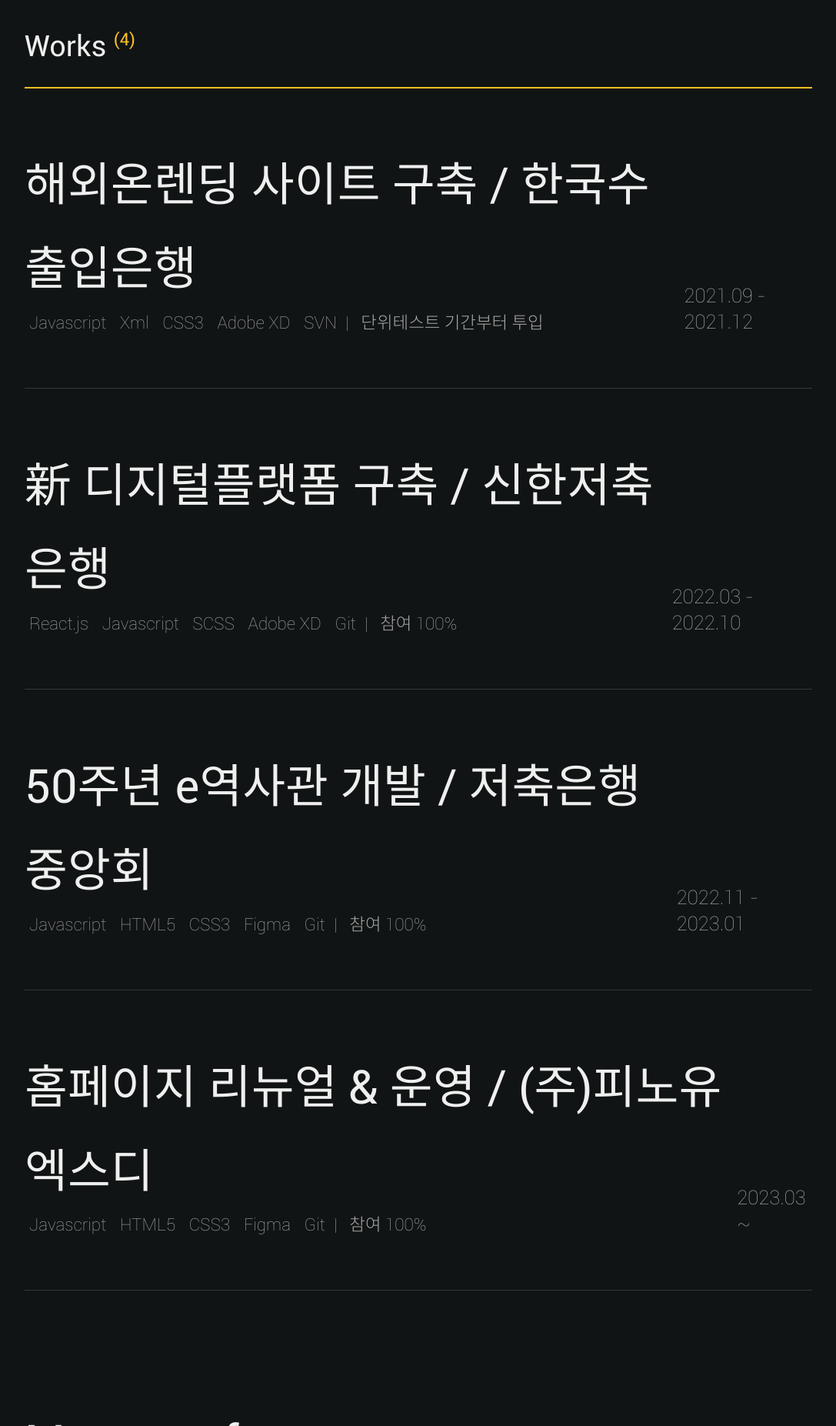
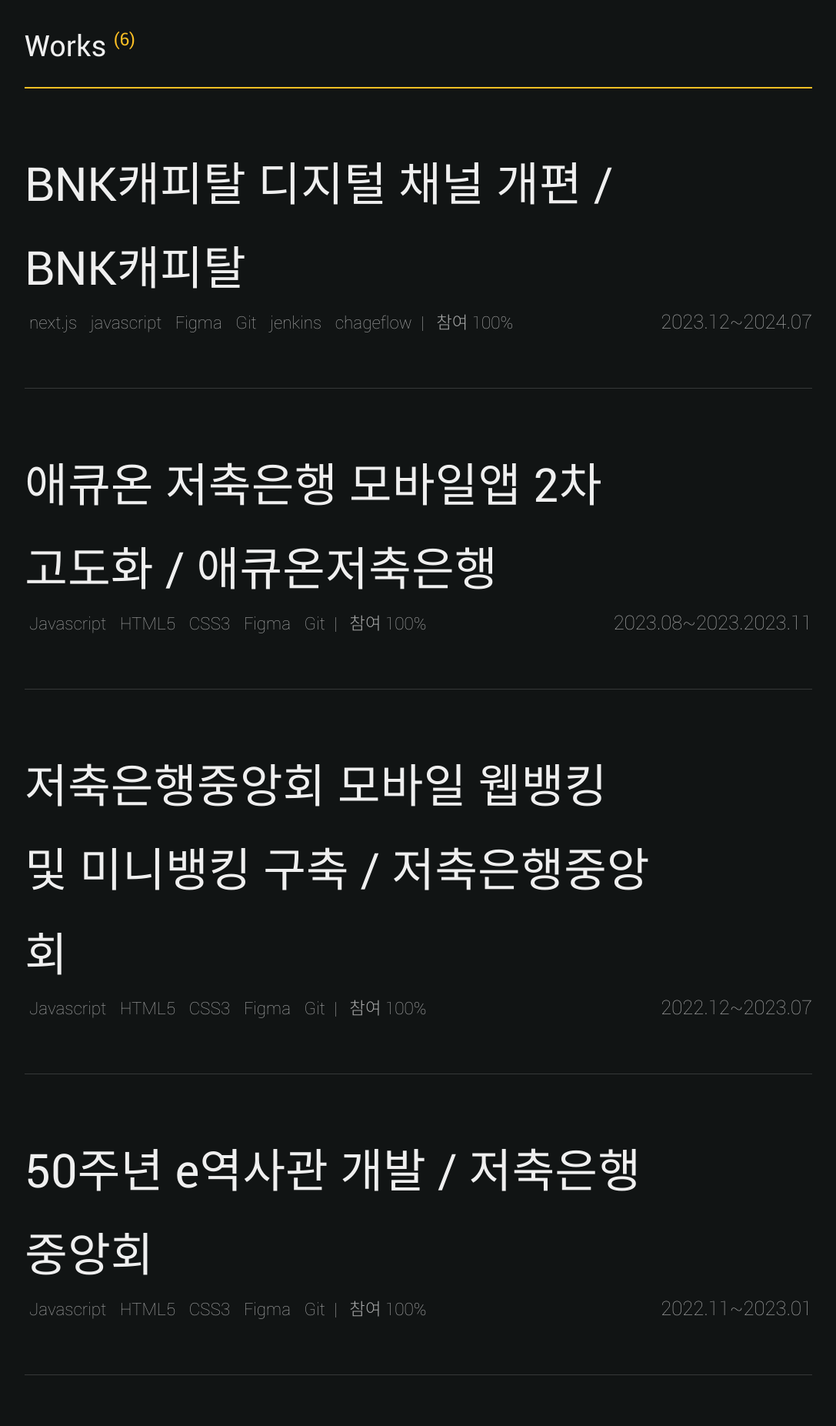
Before and after one commit to tomnamemo/beaverland, a website: page src/index.html in a window 1280 px wide. Shown: the part 947-2800 px from the top of the page at 77% size, without its empty margins (96-1183 px from the left). Drawn offline with nearby package versions, Linux system fonts and the light colour scheme; files that its build step writes are made by us from their sources; files whose address does not match are found by name.

Commit message:
update profile

```diff
--- a/src/index.html
+++ b/src/index.html
@@ -5,6 +5,10 @@
     <meta http-equiv="Content-Type" content="text/html; charset=UTF-8" />
     <meta http-equiv="X-UA-Compatible" content="IE=edge" />
     <metaname="viewport" content="width=device-width, initial-scale=1.0, minimum-scale=1.0, maximum-scale=1.0, user-scalable=no"/>
+	<meta property="og:title" content="beaverland's portfolio" />
+	<meta property="og:description" content="페이지 설명" />
+	<meta property="og:image" content="이미지 URL" />
+	<meta property="og:url" content="페이지 URL" />
     <link rel="stylesheet" href="/assets/css/style.css" />
     <link rel="icon" href="/assets/images/favicon.ico" />
     <script src="/js/vendor/jquery-3.6.1.min.js"></script>
@@ -36,8 +40,8 @@
       <!-- section intro -->
       <section class="main_section intro">
         <div class="intro_content group01">
-          <p class="intro_main_title from-top">hohohoho</p>
-          <p class="intro_main_title from-bottom">hohohoho</p>
+          <p class="intro_main_title from-top">Fintech</p>
+          <p class="intro_main_title from-bottom">Publisher</p>
           <div class="intro_img_box">
             <div class="intro_img"></div>
           </div>
@@ -50,24 +54,71 @@
 
       <!-- section 01 works-->
       <section class="main_section works" id="works">
-        <p class="section_title">Works <sup>(4)</sup></p>
+        <p class="section_title">Works <sup>(6)</sup></p>
         <ul class="works_list">
           <li class="works_item">
             <div class="works_info">
-              <p class="works_title">
-                해외온렌딩 사이트 구축 / 한국수출입은행
-              </p>
+              <p class="works_title">BNK캐피탈 디지털 채널 개편 / BNK캐피탈</p>
               <p class="works_keywords">
-                <span class="works_kinds">Javascript</span>
-                <span class="works_kinds">Xml</span>
-                <span class="works_kinds">CSS3</span>
-                <span class="works_kinds">Adobe XD</span>
-                <span class="works_kinds">SVN</span>
-                <span class="works_kinds">단위테스트 기간부터 투입</span>
+                <span class="works_kinds">next.js</span>
+                <span class="works_kinds">javascript </span>
+                <span class="works_kinds">Figma</span>
+                <span class="works_kinds">Git</span>
+                <span class="works_kinds">jenkins</span>
+                <span class="works_kinds">chageflow</span>
+                <span class="works_kinds">참여 100%</span>
               </p>
             </div>
             <div class="works_year">
-              <p class="works_period">2021.09 - 2021.12</p>
+              <p class="works_period">2023.12~2024.07</p>
+            </div>
+          </li>
+          <li class="works_item">
+            <div class="works_info">
+              <p class="works_title">애큐온 저축은행 모바일앱 2차 고도화 / 애큐온저축은행</p>
+              <p class="works_keywords">
+                <span class="works_kinds">Javascript</span>
+                <span class="works_kinds">HTML5</span>
+                <span class="works_kinds">CSS3</span>
+                <span class="works_kinds">Figma</span>
+                <span class="works_kinds">Git</span>
+                <span class="works_kinds">참여 100%</span>
+              </p>
+            </div>
+            <div class="works_year">
+              <p class="works_period">2023.08~2023.2023.11</p>
+            </div>
+          </li>
+		  <li class="works_item">
+            <div class="works_info">
+              <p class="works_title">저축은행중앙회 모바일 웹뱅킹 및 미니뱅킹 구축 / 저축은행중앙회</p>
+              <p class="works_keywords">
+                <span class="works_kinds">Javascript</span>
+                <span class="works_kinds">HTML5</span>
+                <span class="works_kinds">CSS3</span>
+                <span class="works_kinds">Figma</span>
+                <span class="works_kinds">Git</span>
+                <span class="works_kinds">참여 100%</span>
+              </p>
+            </div>
+            <div class="works_year">
+              <p class="works_period">2022.12~2023.07</p>
+            </div>
+          </li>
+          <li class="works_item">
+            <div class="works_info">
+              <p class="works_title">50주년 e역사관 개발 / 저축은행중앙회</p>
+              <p class="works_keywords">
+                <span class="works_kinds">Javascript</span>
+                <span class="works_kinds">HTML5</span>
+                <span class="works_kinds">CSS3</span>
+                <span class="works_kinds">Figma</span>
+                <span class="works_kinds">Git</span>
+                <span class="works_kinds">참여 100%</span>
+              </p>
+            </div>
+            <div class="works_year">
+              <p class="works_period">2022.11~2023.01</p>
             </div>
           </li>
 		  <li class="works_item">
@@ -88,36 +139,20 @@
           </li>
 		  <li class="works_item">
             <div class="works_info">
-              <p class="works_title">50주년 e역사관 개발 / 저축은행중앙회</p>
+              <p class="works_title">
+                해외온렌딩 사이트 구축 / 한국수출입은행
+              </p>
               <p class="works_keywords">
                 <span class="works_kinds">Javascript</span>
-                <span class="works_kinds">HTML5</span>
+                <span class="works_kinds">Xml</span>
                 <span class="works_kinds">CSS3</span>
-                <span class="works_kinds">Figma</span>
-                <span class="works_kinds">Git</span>
-                <span class="works_kinds">참여 100%</span>
+                <span class="works_kinds">Adobe XD</span>
+                <span class="works_kinds">SVN</span>
+                <span class="works_kinds">단위테스트 기간부터 투입</span>
               </p>
             </div>
             <div class="works_year">
-              <p class="works_period">2022.11 - 2023.01</p>
-            </div>
-          </li>
-          <li class="works_item">
-            <div class="works_info">
-              <p class="works_title">
-                홈페이지 리뉴얼 & 운영 / (주)피노유엑스디
-              </p>
-              <p class="works_keywords">
-                <span class="works_kinds">Javascript</span>
-                <span class="works_kinds">HTML5</span>
-                <span class="works_kinds">CSS3</span>
-                <span class="works_kinds">Figma</span>
-                <span class="works_kinds">Git</span>
-                <span class="works_kinds">참여 100%</span>
-              </p>
-            </div>
-            <div class="works_year">
-              <p class="works_period">2023.03 ~</p>
+              <p class="works_period">2021.09 - 2021.12</p>
             </div>
           </li>
         </ul>
@@ -127,9 +162,8 @@
       <section class="main_section education" id="education">
         <!-- <p class="section_title">Education</p> -->
         <div class="edu_info">
-          <p class="edu_title">My way of getting things done</p>
-          <p class="edu_desc">매일매일 발전하기!</p>
-          <p class="edu_desc">이런것들을 사용할 수 있어요</p>
+          <p class="edu_title">My Path in Education  & Licenses</p>
+          <p class="edu_desc"></p>
           <p class="edu_desc"></p>
         </div>
         <div class="edu_list_wrap">
@@ -169,7 +203,7 @@
       </section>
       <!-- section skills-->
       <section class="main_section skills" id="skills">
-        <p class="section_title">Skills</p>
+        <p class="section_title">My tech Skills</p>
         <ul class="skills_list">
           <li class="skills_item">
             <img
```
Also changed, not shown: dist/index.html. Lines whose indentation alone changed are shown as unchanged.
